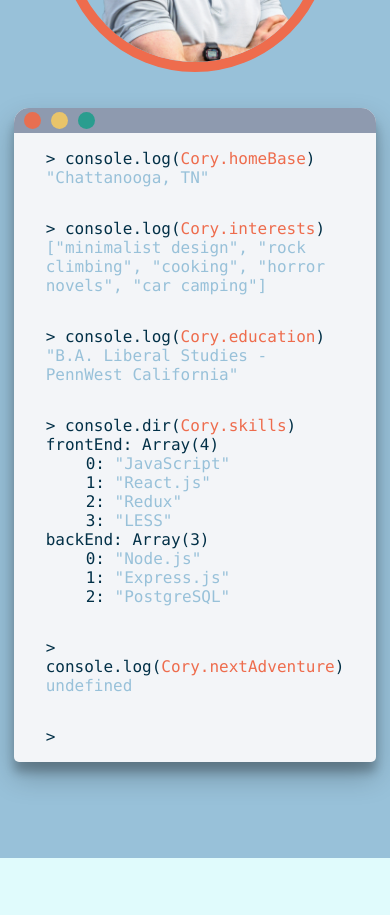
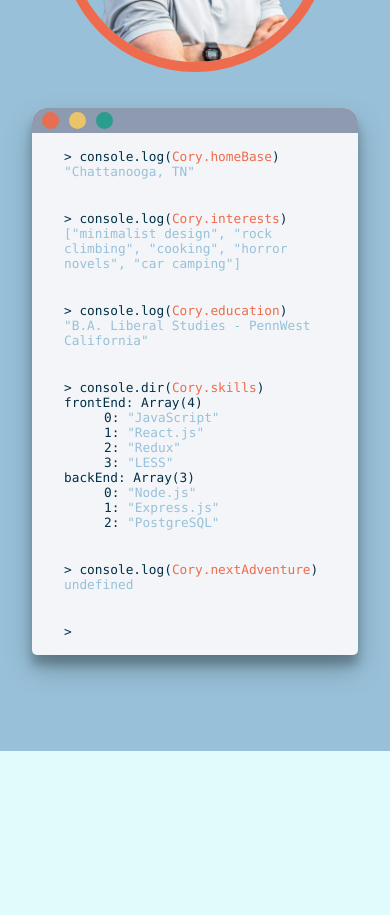
Before and after one commit to corumgold/corygold.dev, a React (Create React App) app: page / in a window 390 px wide. Shown: the part 1360-2275 px from the top of the page. Built offline with nearby package versions, Linux system fonts and the light colour scheme.

Commit message:
Change about me font for very small screens

```diff
--- a/less/components/about.less
+++ b/less/components/about.less
@@ -55,9 +55,13 @@
   @media screen and (max-width: 650px), screen and (max-height: 550px) {
     font-size: @ultra-small-text;
   }
+  @media screen and (max-width: 450px) {
+    font-size: 0.8rem;
+  }
 }
 
-.about-me-query, .about-me-array {
+.about-me-query,
+.about-me-array {
   .codeFont();
 }
 
@@ -73,7 +77,7 @@
 
 .array-item span {
   .codeFont();
-  color: @secondary-color
+  color: @secondary-color;
 }
 
 #console-log {
--- a/src/styles.css
+++ b/src/styles.css
@@ -115,6 +115,11 @@ h2.big-header {
 @media screen and (max-width: 650px), screen and (max-height: 550px) {
   .about-me-entry {
     font-size: 1rem;
+  }
+}
+@media screen and (max-width: 450px) {
+  .about-me-entry {
+    font-size: 0.8rem;
   }
 }
 .about-me-query,
```
